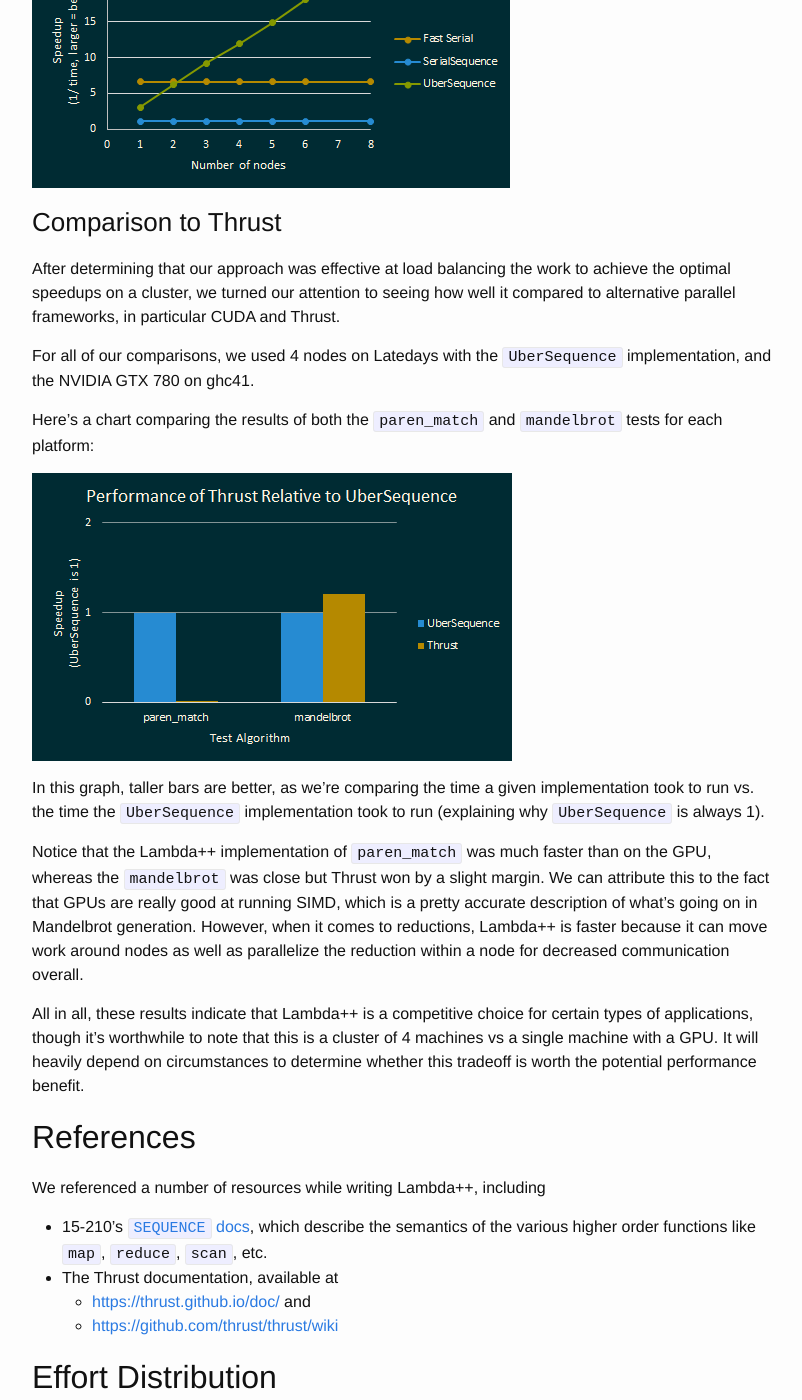
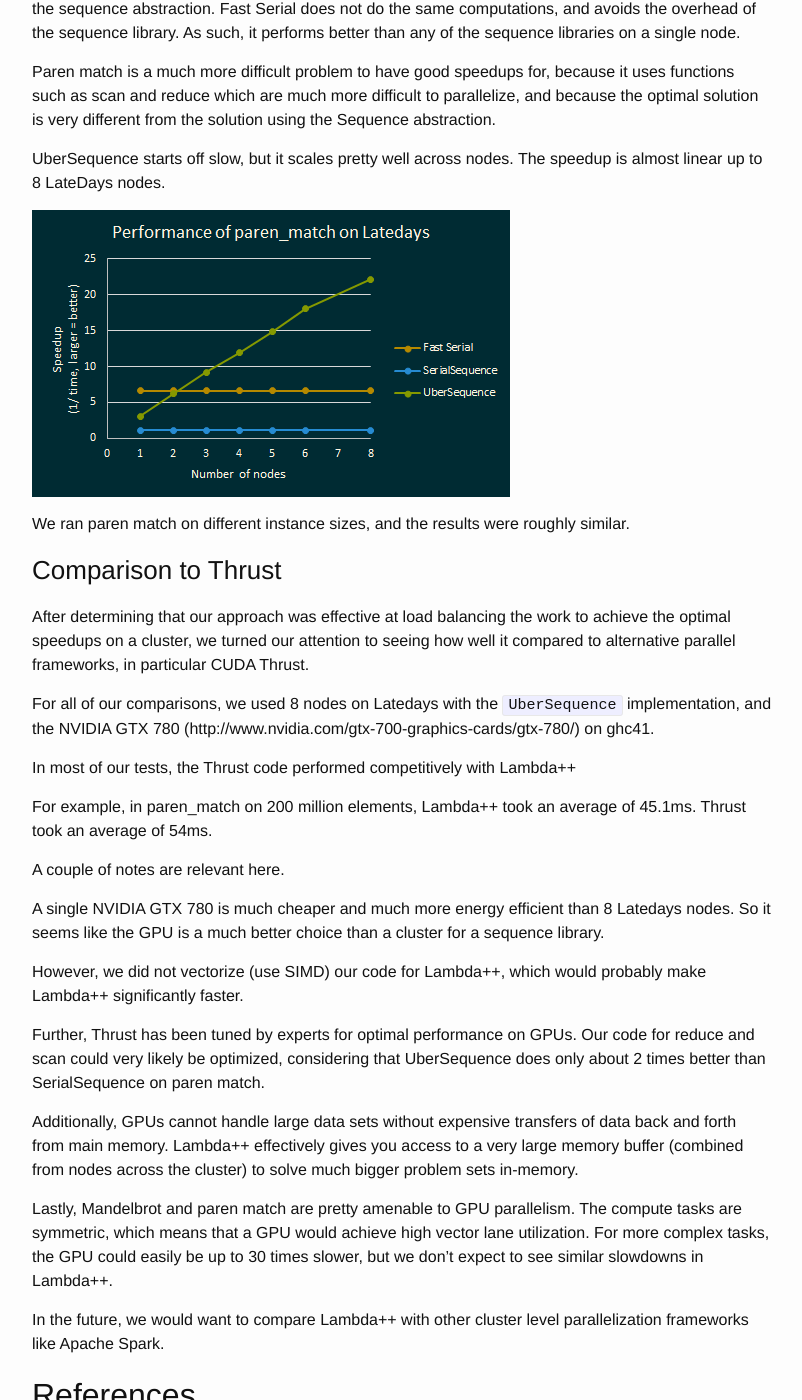
Before and after one commit to AnanyaKumar/lambda-plus-plus, a Jekyll site: the page built from _posts/2015-05-13-final-writeup.md, in a window 1280 px wide and 1400 px high, scrolled down 9557 px. Shown: the whole window, without its empty margins (238-1040 px from the left). Built offline with Jekyll 4.4.1, drawn with Linux system fonts in a browser that asks for light colours; Markdown is read by kramdown in place of the engine named in the settings; some of the changed text lies outside the part shown.

Commit message:
Updated results based on guidelines, added GPU discussion

```diff
--- a/_posts/2015-05-13-final-writeup.md
+++ b/_posts/2015-05-13-final-writeup.md
@@ -20,6 +20,9 @@ and tear down a cluster.
 
 The core of the library, the `Sequence` abstraction, is basically an ordered list
 of elements that supports operations like map, reduce, and scan.
+All of these operations take in arbitrary functions (thanks to C++11's new
+syntax for lambda functions) and work with arbitrary types (due to C++'s
+template system).
 
 More precisely, the `Sequence` abstraction is inspired by 15-210's `SEQUENCE`
 signature for SML. The `Sequence` class declares a number of higher order functions
@@ -37,10 +40,6 @@ as well as 3 additional functions not in the 15-210 `SEQUENCE` signature:
 
 - `transform`, an in-place `map`
 - `get` and `set`, which load and modify (respectively) the value at an index
-
-All of these operations take in arbitrary functions (thanks to C++11's new
-syntax for lambda functions) and work with arbitrary types (due to C++'s
-template system).
 
 Operations like `map`, `tabulate`, and `transform` are completely data parallel.
 However since they take in arbitrary functions, it's possible for the workers to
@@ -246,7 +245,9 @@ powerful technique to balance load in real life clusters.
 **MPI - OpenMP Hybrid Architecture**
 
 We use MPI to communicate between nodes, but within a node we spawn openMP
-threads to perform computations.
+threads to perform computations. The number of openMP threads we spawn
+is typically 2 times the number of cores, so that each thread maps to
+a unique hyperthreaded context.
 This is a common paradigm (for example, see http://openmp.org/sc13/HybridPP_Slides.pdf).
 The architecture is illustrated in the diagram below.
 
@@ -335,16 +336,28 @@ using a similar, functional programming style.
 
 ### Effectiveness of Approach
 
-Results for Mandelbrot benchmarks for difference Sequence algorithms is shown below.
-In particular,
-note that UberSequence (with work balancing) is much faster than the naive parallel
-implementation ParallelSequence.
+First, some definitions:
+SerialSequence is a completely serial implementation of the sequence abstraction
+(that does not have any MPI, openMP calls).
+ParallelSequence is our initial parallel implementation.
+UberSequence is our parallel implementation of the abstraction with the optimizations
+explained above.
+
+Results for Mandelbrot benchmarks for difference Sequence algorithms are shown below.
+The benchmark generates the Mandelbrot set in a 5,000 by 2,000 sized grid, going
+up to 256 iterations per grid cell.
+
+In the first test, performance was measured on a 6-core GHC machine. The parallel
+implementations used up to 12 hyperthreaded execution contexts. Results are shown below:
+Notice, in particular, that UberSequence obtains pretty good speedup.
 
 [![][ghc-speedup]][ghc-speedup]
 
-The graph below shows how the performance for UberSequence on Mandelbrot varies with
-the number of LateDays nodes. A value of 1 on the y-axis means that the sequence
-ran at the same speed as the serial implementation of the sequence library.
+The graph below shows how the speedup for UberSequence on Mandelbrot varies with
+the number of LateDays nodes.
+Each node has 2 CPUs * 6 cores * 2 hyperthreaded contexts.
+A value of 1 on the y-axis means that the sequence ran at the same speed
+as SerialSequence.
 As  we increase the number of execution contexts, we still manage to get
 near-optimal speedups!
 
@@ -352,49 +365,82 @@ near-optimal speedups!
 
 Below is the same analysis for `paren_match`, an algorithm that computes whether
 a sequence of parentheses is well-matched.
-Fast Serial is an optimized (non-parallel) sequential code that does not use
+We ran paren_match on a balanced sequence of parantheses with 200 million elements.
+Note that Fast Serial is an optimized (non-parallel) sequential code that does not use
 the sequence abstraction.
 Fast Serial does not do the same computations, and avoids the overhead of the sequence
 library. As such, it performs better than any of the sequence libraries on a single
 node.
-However, UberSequence scales pretty well across nodes.
-The speedup is almost linear up to 8 LateDays nodes (each having 2 CPUs with 6 cores).
+
+Paren match is a much more difficult problem to have good speedups for, because
+it uses functions such as scan and reduce which are much more difficult to parallelize,
+and because the optimal solution is very different from the solution using the
+Sequence abstraction.
+
+UberSequence starts off slow, but it scales pretty well across nodes.
+The speedup is almost linear up to 8 LateDays nodes.
 
 [![][latedays-speedup-paren]][latedays-speedup-paren]
+
+We ran paren match on different instance sizes, and the results were roughly similar.
 
 
 ### Comparison to Thrust
 
 After determining that our approach was effective at load balancing the work to
 achieve the optimal speedups on a cluster, we turned our attention to seeing how
-well it compared to alternative parallel frameworks, in particular CUDA and
+well it compared to alternative parallel frameworks, in particular CUDA
 Thrust.
 
-For all of our comparisons, we used 4 nodes on Latedays with the `UberSequence`
-implementation, and the NVIDIA GTX 780 on ghc41.
+For all of our comparisons, we used 8 nodes on Latedays with the `UberSequence`
+implementation, and the NVIDIA GTX 780 (http://www.nvidia.com/gtx-700-graphics-cards/gtx-780/)
+on ghc41.
 
-Here's a chart comparing the results of both the `paren_match` and `mandelbrot`
-tests for each platform:
+<!--
+  TODO
 
-[![][thrust-speedup]][thrust-speedup]
+  Jake, add new graphs
+  -->
 
-In this graph, taller bars are better, as we're comparing the time a given
-implementation took to run vs. the time the `UberSequence` implementation took
-to run (explaining why `UberSequence` is always 1).
+In most of our tests, the Thrust code performed competitively with
+Lambda++
 
-Notice that the Lambda++ implementation of `paren_match` was much faster than on
-the GPU, whereas the `mandelbrot` was close but Thrust won by a slight margin.
-We can attribute this to the fact that GPUs are really good at running SIMD,
-which is a pretty accurate description of what's going on in Mandelbrot
-generation. However, when it comes to reductions, Lambda++ is faster because it
-can move work around nodes as well as parallelize the reduction within a node
-for decreased communication overall.
+For example, in paren_match on 200 million elements, Lambda++ took
+an average of 45.1ms. Thrust took an average of 54ms.
 
-All in all, these results indicate that Lambda++ is a competitive choice for
-certain types of applications, though it's worthwhile to note that this is a
-cluster of 4 machines vs a single machine with a GPU. It will heavily depend on
-circumstances to determine whether this tradeoff is worth the potential
-performance benefit.
+<!--
+  TODO
+
+  Jake, add actual values
+  -->
+
+A couple of notes are relevant here.
+
+A single NVIDIA GTX 780 is much cheaper and much more energy efficient than
+8 Latedays nodes. So it seems like the GPU is a much better choice
+than a cluster for a sequence library.
+
+However, we did not vectorize (use SIMD) our code for Lambda++, which
+would probably make Lambda++ significantly faster.
+
+Further, Thrust has been tuned by experts for optimal performance on GPUs.
+Our code for reduce and scan could very likely be optimized, considering
+that UberSequence does only about 2 times better than SerialSequence
+on paren match.
+
+Additionally, GPUs cannot handle large data sets without expensive transfers of
+data back and forth from main memory. Lambda++ effectively gives you access to a
+very large memory buffer (combined from nodes across the cluster) to solve much
+bigger problem sets in-memory.
+
+Lastly, Mandelbrot and paren match are pretty amenable to GPU parallelism. The
+compute tasks are symmetric, which means that a GPU would achieve high
+vector lane utilization. For more complex tasks, the GPU could easily be
+up to 30 times slower, but we don't expect to see similar slowdowns in
+Lambda++.
+
+In the future, we would want to compare Lambda++ with other cluster level
+parallelization frameworks like Apache Spark.
 
 
 ## References
```
